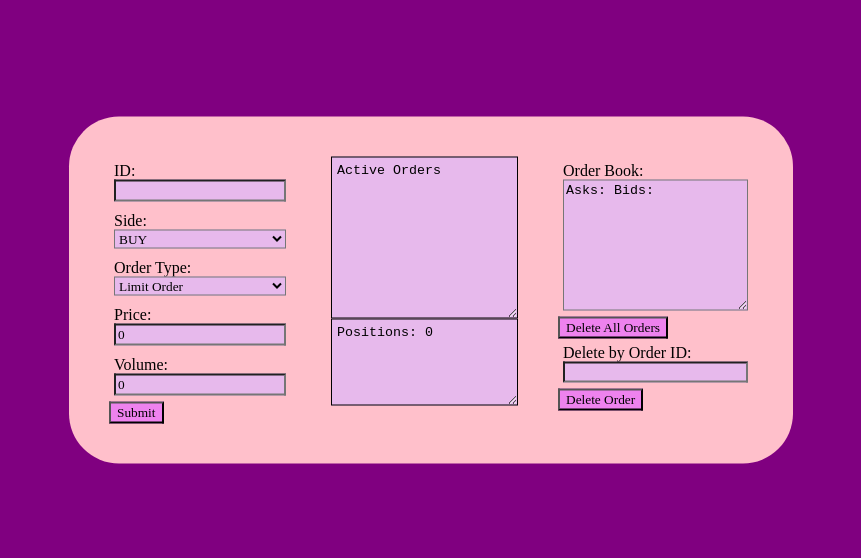
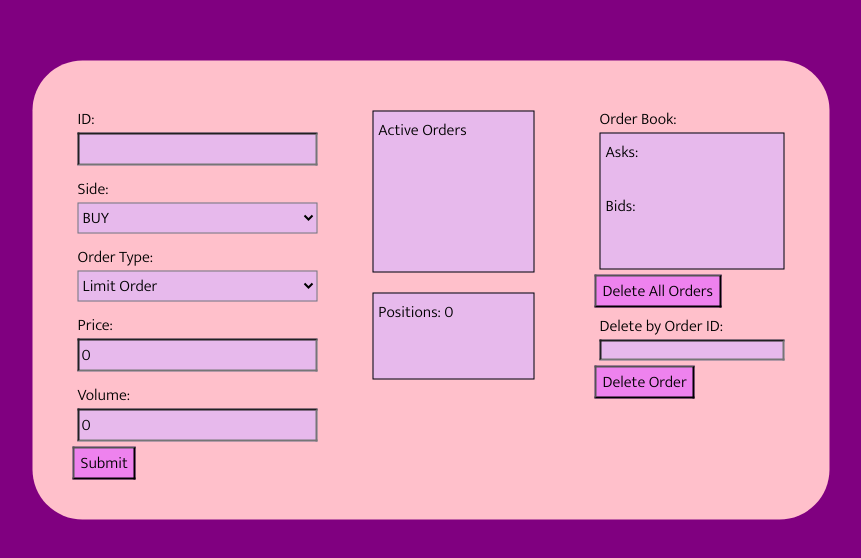
Before and after one commit to MattyChoi/MarketMaker, a React (Create React App) app in the folder frontend/: page / in a window 1280 px wide. Shown: the part 110-668 px from the top of the page, without its empty margins (209-1070 px from the left). Built offline with nearby package versions, Linux system fonts and the light colour scheme.

Commit message:
changed font and textareas to divs

```diff
--- a/frontend/src/App.css
+++ b/frontend/src/App.css
@@ -1,3 +1,9 @@
+@import url('https://fonts.googleapis.com/css2?family=Mukta:wght@200;300&display=swap');
+
+ul {
+  list-style-type: none;
+}
+
 .App {
   height: 100vh;
   width: auto;
@@ -33,29 +39,36 @@
   padding: 5px;
 }
 
+.row.box.font1.margin {
+  margin: 10px;
+}
+
 .button {
   background-color: violet;
 }
 
 .box {
   background-color: rgb(231, 185, 236);
-
 }
 
 #positions {
   border: 1px solid black;
   height: 75px;
+  width: 150px;
 }
 
 #activeOrders {
   border: 1px solid black;
   height: 150px;
+  width: 150px;
 }
 
 #orderBook {
+  border: 1px solid black;
   height: 125px;
 }
 
 .font1 {
-  font-family: 'Times New Roman', Times, serif;
+  font-family: 'Mukta', sans-serif;
+  font-size: 16px;
 }
--- a/frontend/src/App.js
+++ b/frontend/src/App.js
@@ -89,24 +89,24 @@ function App(props) {
 
         <div id="ownOrders" className="column">
 
-          <textarea id="activeOrders" name="activeOrders" className="row box" readOnly={true}>
+          <div id="activeOrders" name="activeOrders" className="row box font1 margin" readOnly={true}>
             Active Orders
-          </textarea>
+          </div>
 
-          <textarea id="positions" name="positions" className="row box" readOnly={true}>
+          <div id="positions" name="positions" className="row box font1 margin" readOnly={true}>
             Positions: 0
-          </textarea>
+          </div>
 
         </div>
 
         <div id="allOrders" className="column">
           <label className="row font1">
             Order Book:
-            <textarea id="orderBook" name="orderBook" className="box" readOnly={true}>
-            Asks:
-            Bids:
+            <div id="orderBook" name="orderBook" className="row box font1" readOnly={true}>
 
-            </textarea>
+                Asks:<br></br><br></br>
+                Bids:
+            </div>
           </label>
           <form>
             <input type="submit" value="Delete All Orders" className="button font1"/>
```
